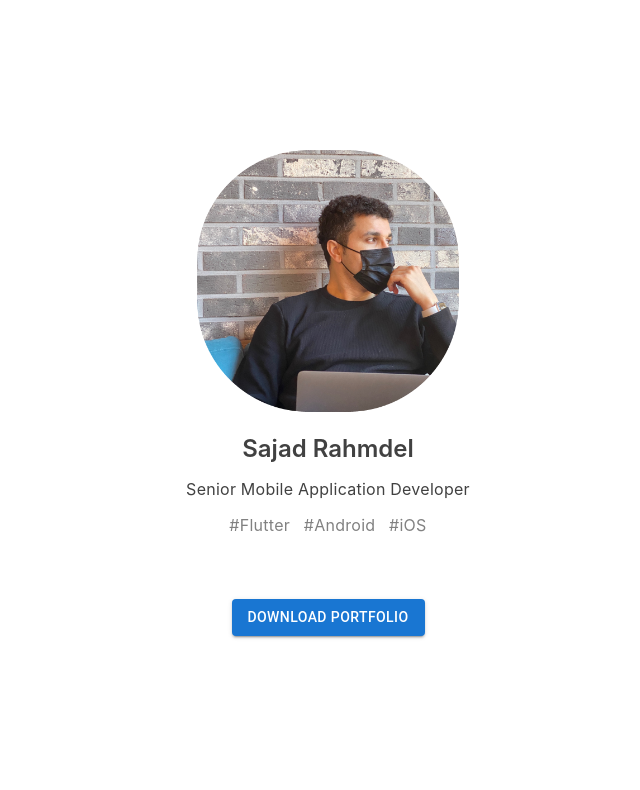
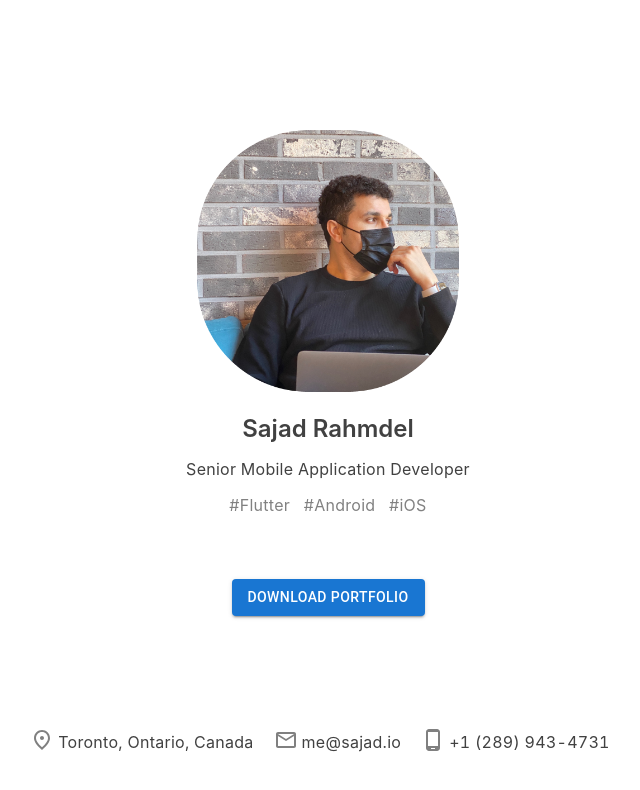
Before and after one commit to sajadmaster/www.sajad.io, a React (Create React App) app: page / in a window 1280 px wide. Shown: the top 790 px of the page, without its empty margins (312-952 px from the left). Built offline with nearby package versions, Linux system fonts and the light colour scheme.

Commit message:
bottom sheet finished

```diff
--- a/package.json
+++ b/package.json
@@ -5,6 +5,7 @@
   "dependencies": {
     "@emotion/react": "^11.10.4",
     "@emotion/styled": "^11.10.4",
+    "@mui/icons-material": "^5.10.6",
     "@mui/material": "^5.10.8",
     "react": "^18.2.0",
     "react-dom": "^18.2.0",
--- a/src/App.js
+++ b/src/App.js
@@ -3,9 +3,15 @@ import Grid from '@mui/material/Grid';
 import Button from '@mui/material/Button';
 import Box from '@mui/material/Box';
 
+// icons
+import FmdGoodOutlinedIcon from '@mui/icons-material/FmdGoodOutlined';
+import EmailOutlinedIcon from '@mui/icons-material/EmailOutlined';
+import PhoneAndroidOutlinedIcon from '@mui/icons-material/PhoneAndroidOutlined';
+
 function App() {
   return (
     <div className="App">
+
       {/* Middle Section */}
       <Grid
         container
@@ -13,7 +19,7 @@ function App() {
         spacing={2}
         alignItems="center"
         justifyContent="center"
-        style={{ minHeight: '100vh' }}
+        style={{ minHeight: '95vh' }}
       >
         <Grid item xs={12}>
           <img src={require('./assets/sajad_rahmdel.png')} alt="sajad_rahmdel" width={266} height={266} />
@@ -34,6 +40,49 @@ function App() {
           </Button>
         </Grid>
       </Grid>
+
+      {/* Bottom Section */}
+      <Grid
+        container
+        direction="row"
+        spacing={2}
+        alignItems="center"
+        justifyContent="center"
+      >
+        <Grid container
+          alignItems="center"
+          justifyContent="center"
+          spacing={0.5}
+        >
+          {/* Address */}
+          <Grid item >
+            <FmdGoodOutlinedIcon sx={{ fontSize: 24, color: 'grey' }} />
+          </Grid>
+          <Grid item >
+            <body1>Toronto, Ontario, Canada</body1>
+          </Grid>
+          <Box sx={{ m: 1 }} />
+          {/* Email */}
+          <Grid item >
+            <EmailOutlinedIcon sx={{ fontSize: 24, color: 'grey' }} />
+          </Grid>
+          <Grid item>
+            <body1 onClick={() => { navigator.clipboard.writeText('me@sajad.io') }}
+            >me@sajad.io</body1>
+          </Grid>
+          <Box sx={{ m: 1 }} />
+          {/* Phone number */}
+          <Grid item >
+            <PhoneAndroidOutlinedIcon sx={{ fontSize: 24, color: 'grey' }} />
+          </Grid>
+          <Grid item>
+            <body1 onClick={() => { navigator.clipboard.writeText('0012899434731') }}>+1 (289) 943-4731</body1>
+          </Grid>
+        </Grid>
+
+
+      </Grid>
+
     </div >
   );
 }
```
Also changed, not shown: 1 other file (tests, documents, lock files or other folders).
